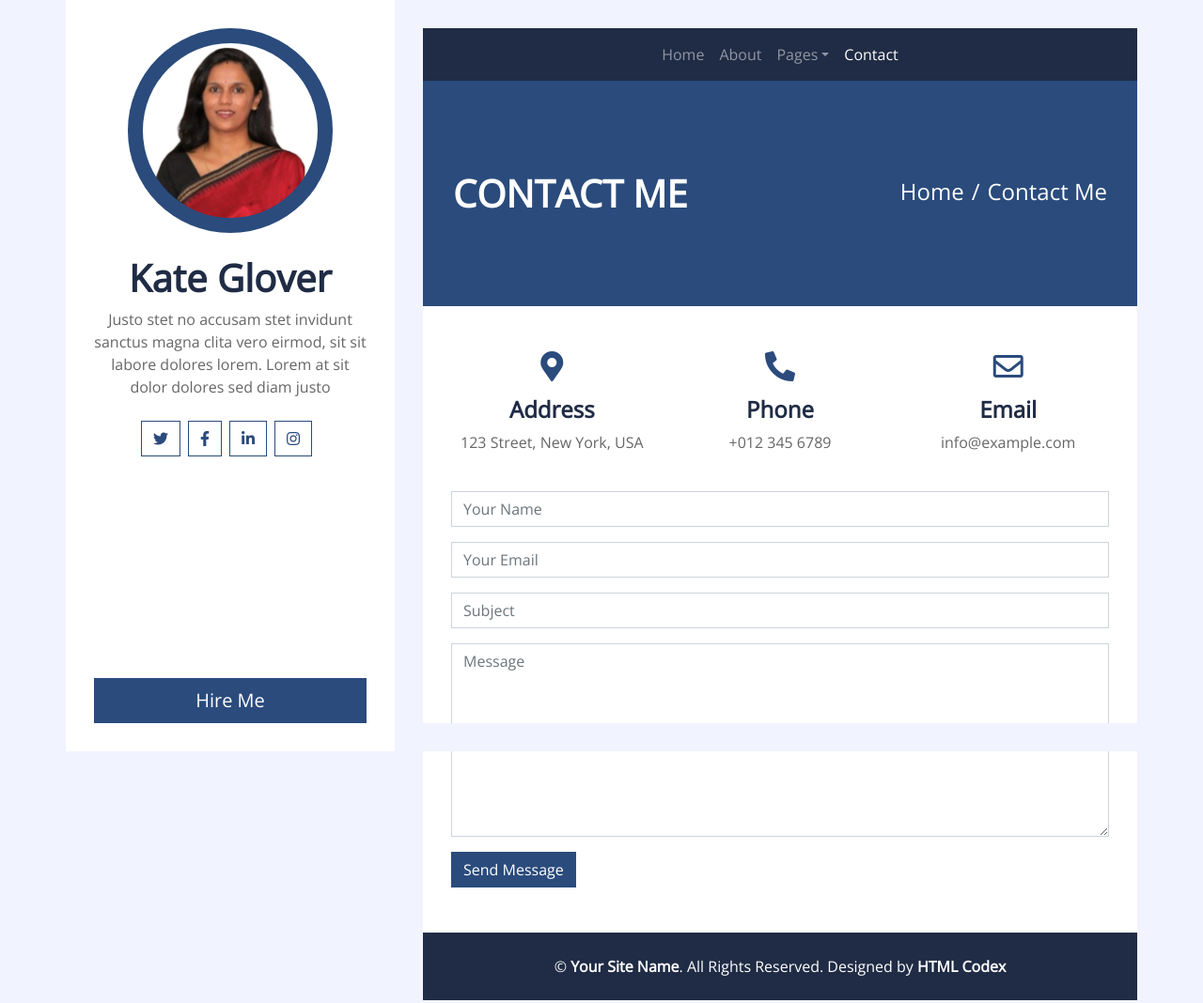
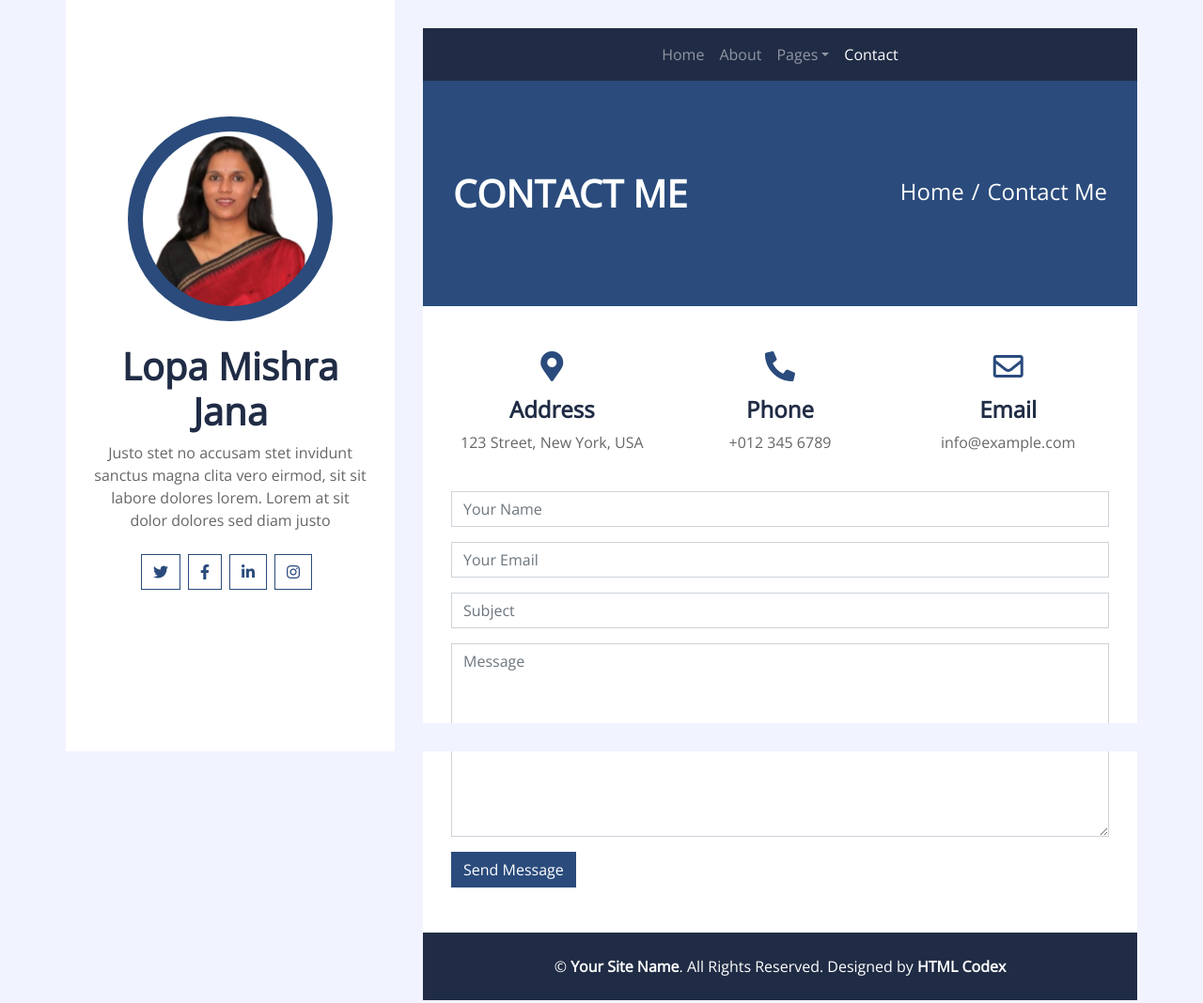
Before and after one commit to lopa-mishra/blog, a plain HTML site: page contact.html in a window 1280 px wide. Shown: the whole page at 94% size. Drawn offline with nearby package versions, Linux system fonts and the light colour scheme.

Commit message:
Update contact.html

```diff
--- a/contact.html
+++ b/contact.html
@@ -2,7 +2,7 @@
 <html lang="en">
     <head>
         <meta charset="utf-8">
-        <title>Bloggy - Personal Blog Template</title>
+        <title>Contact</title>
         <meta content="width=device-width, initial-scale=1.0" name="viewport">
         <meta content="Free Website Template" name="keywords">
         <meta content="Free Website Template" name="description">
@@ -25,7 +25,7 @@
         <div class="sidebar">
             <div class="sidebar-text d-flex flex-column h-100 justify-content-center text-center">
                 <img class="mx-auto d-block w-75 bg-primary img-fluid rounded-circle mb-4 p-3" src="img/profile.jpg" alt="Image">
-                <h1 class="font-weight-bold">Kate Glover</h1>
+                <h1 class="font-weight-bold">Lopa Mishra Jana</h1>
                 <p class="mb-4">
                     Justo stet no accusam stet invidunt sanctus magna clita vero eirmod, sit sit labore dolores lorem. Lorem at sit dolor dolores sed diam justo
                 </p>
@@ -35,7 +35,6 @@
                     <a class="btn btn-outline-primary mr-2" href="#"><i class="fab fa-linkedin-in"></i></a>
                     <a class="btn btn-outline-primary mr-2" href="#"><i class="fab fa-instagram"></i></a>
                 </div>
-                <a href="" class="btn btn-lg btn-block btn-primary mt-auto">Hire Me</a>
             </div>
             <div class="sidebar-icon d-flex flex-column h-100 justify-content-center text-right">
                 <i class="fas fa-2x fa-angle-double-right text-primary"></i>
```
